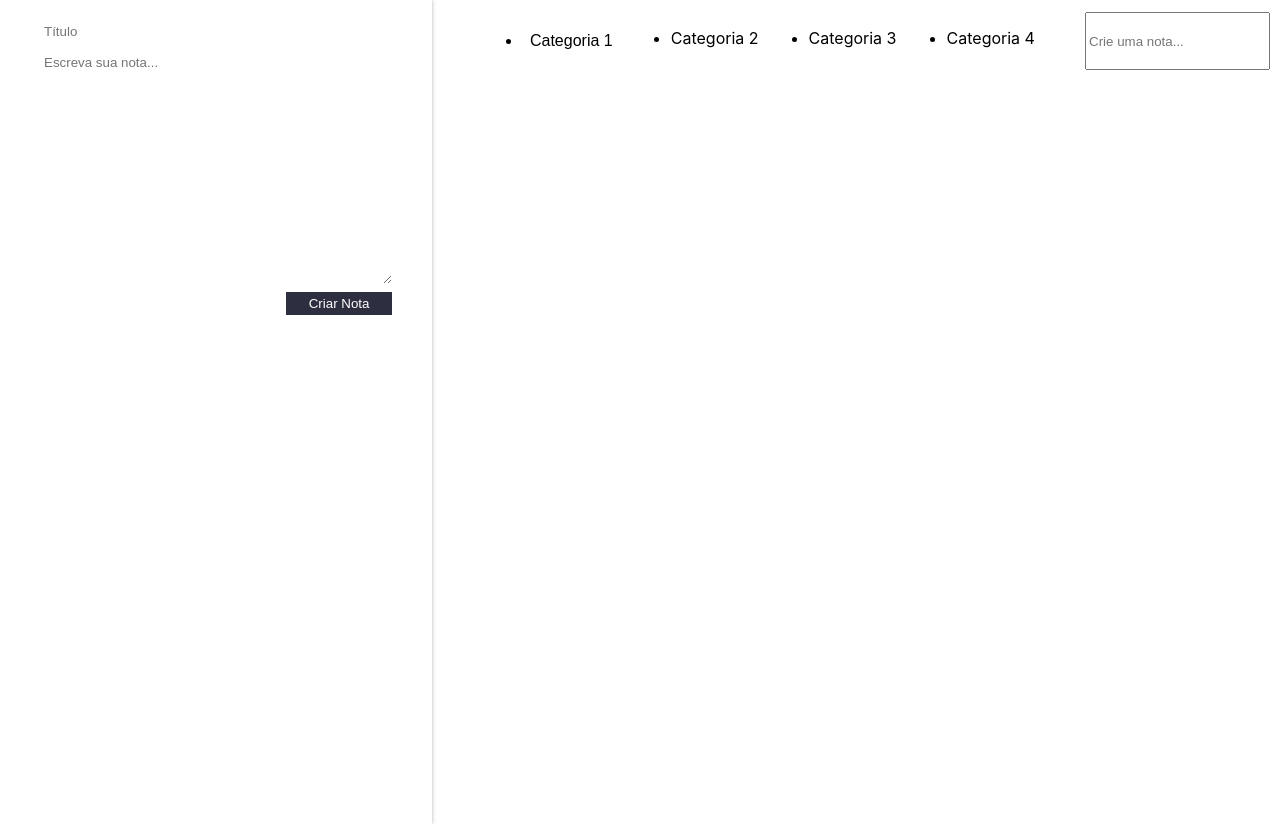
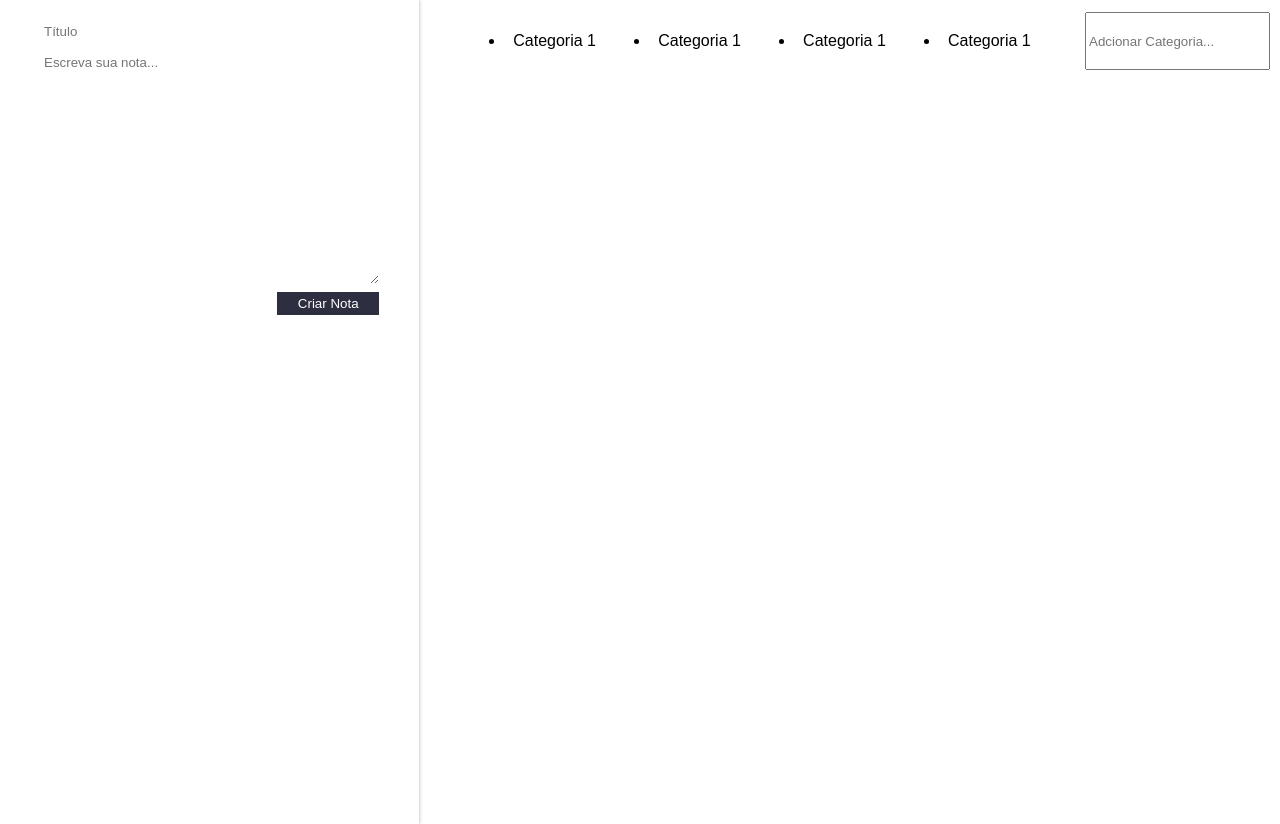
Before and after one commit to leosec/ceep, a React (Create React App) app: page / in a window 1280 px wide. Built offline with nearby package versions, Linux system fonts and the light colour scheme.

Commit message:
Front-end - estilo lista de categorias e evento OnKeyUp

```diff
--- a/src/components/ListaDeCategorias/ListaDeCategorias.jsx
+++ b/src/components/ListaDeCategorias/ListaDeCategorias.jsx
@@ -3,16 +3,30 @@ import "./estilo.css";
 
 class ListaDeCategorias extends Component {
 
+
+    _handleEventoInput(e){
+        if(e.key == "Enter"){
+            return (console.log(e.target.value));
+        }
+    }
+
+
     render() {
+
         return (
             <section className="lista-categorias">
                 <ul className="lista-categorias_lista">
                     <li className="lista-categorias_item">Categoria 1</li>
-                    <li>Categoria 2</li>
-                    <li>Categoria 3</li>
-                    <li>Categoria 4</li>
+                    <li className="lista-categorias_item">Categoria 1</li>
+                    <li className="lista-categorias_item">Categoria 1</li>
+                    <li className="lista-categorias_item">Categoria 1</li>
                 </ul>
-                <input type="text" className="lista-categorias_input" placeholder="Crie uma nota..." />
+                <input
+                    type="text"
+                    className="lista-categorias_input"
+                    placeholder="Adcionar Categoria..."
+                    onKeyUp={this._handleEventoInput.bind(this)}
+                />
             </ section>
         );
     }
```
